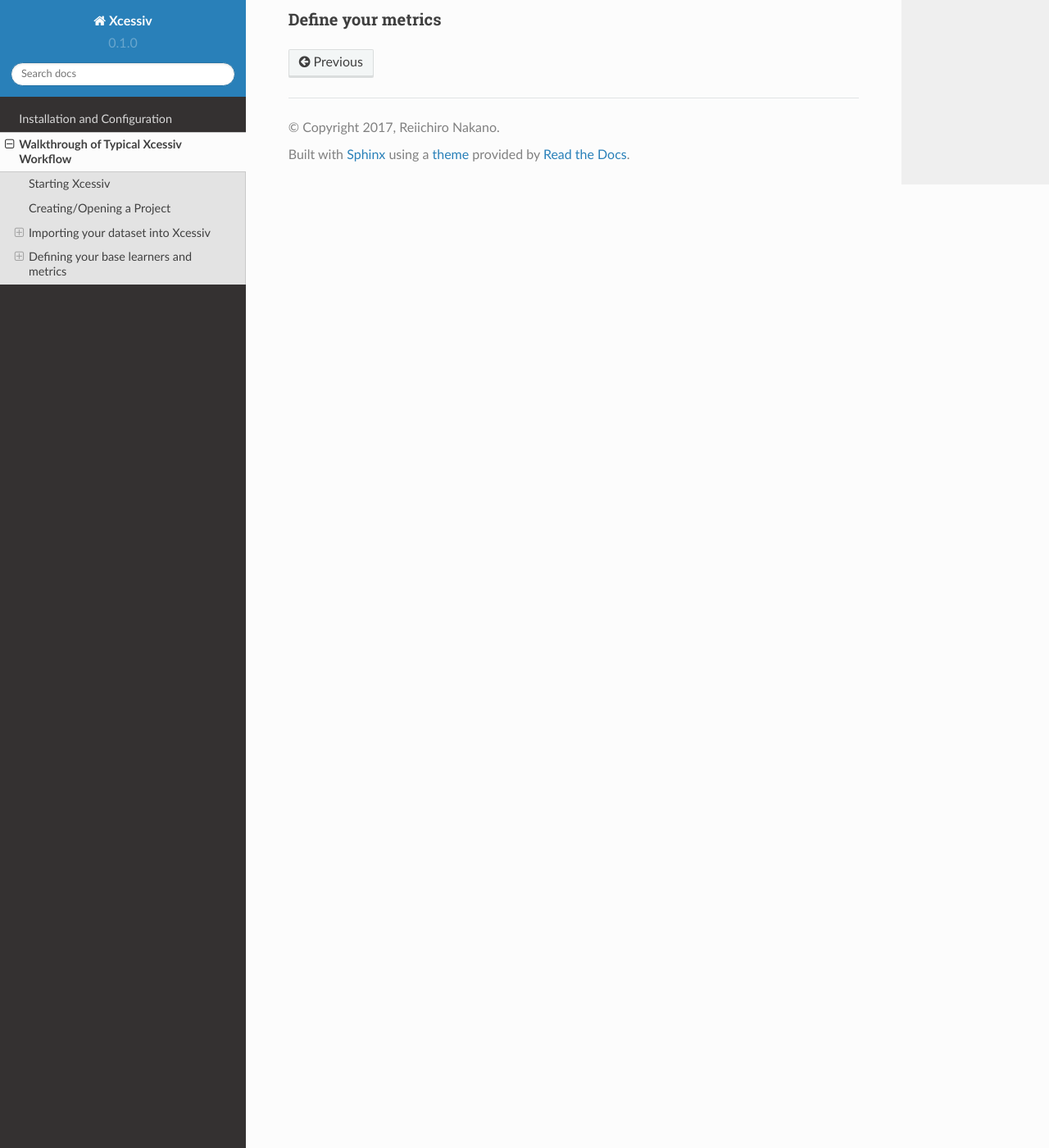
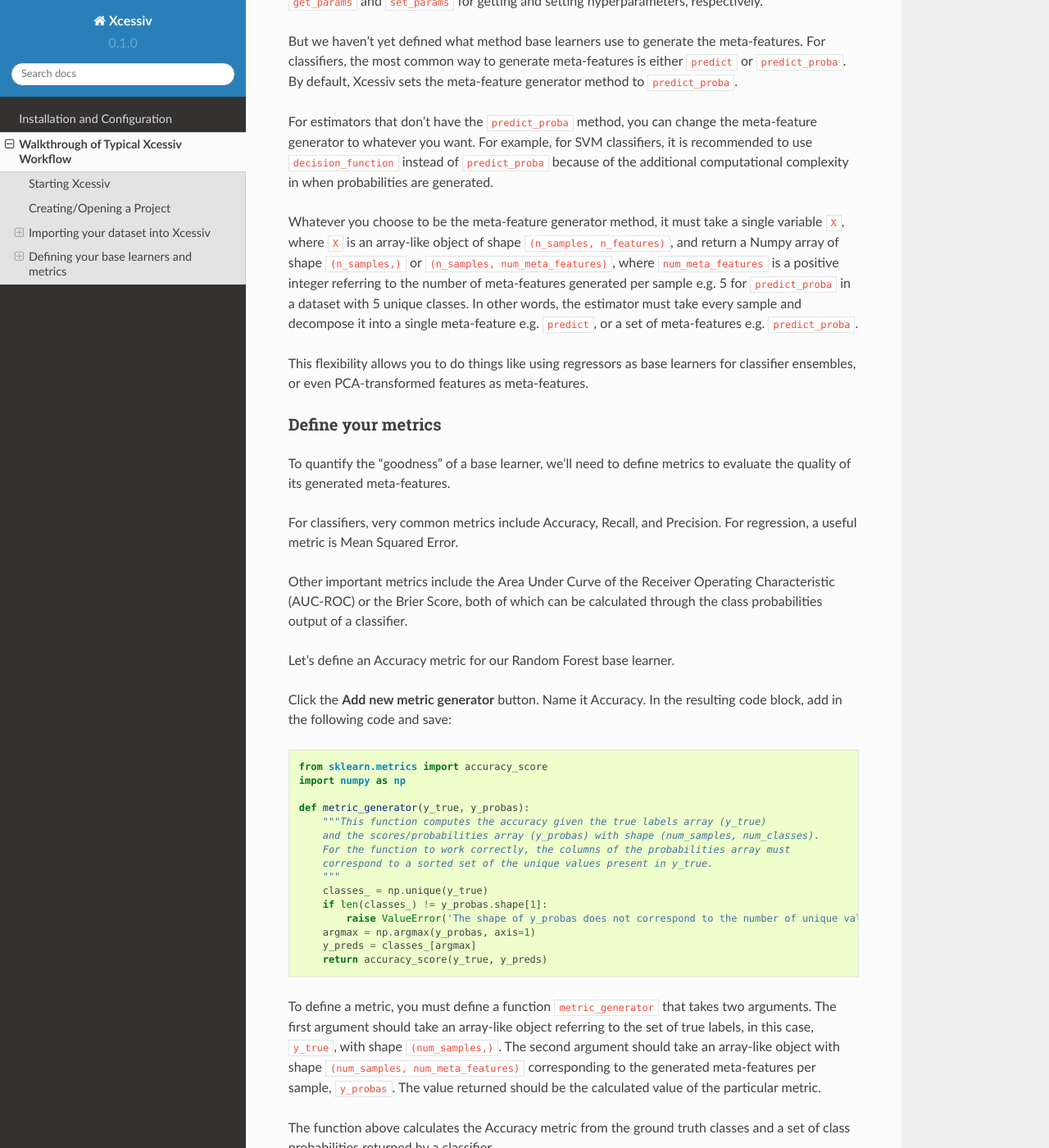
Before and after one commit to reiinakano/xcessiv, a Sphinx documentation site: the page built from docs/walkthrough.rst, in a window 1280 px wide and 1400 px high, scrolled down 6336 px. Shown: the whole window at 82% size. Built offline with Sphinx 7.4.7 and the Read the Docs theme 2.0.0, drawn with Linux system fonts in a browser that asks for light colours; some of the changed text lies outside the part shown.

Commit message:
update docs walkthrough define metrics

```diff
--- a/docs/walkthrough.rst
+++ b/docs/walkthrough.rst
@@ -104,6 +104,10 @@ If you click again on **Calculate Extracted Datasets Statistics**, you will noti
 Defining your base learners and metrics
 ---------------------------------------
 
+.. image:: _static/base_learner_origin.png
+   :align: center
+   :alt: Base learner origins
+
 When you're satisfied with your dataset extraction and meta-feature generation setup, the next step is to define your base learners and the metrics by which you will judge the performance of each base learner.
 
 In Xcessiv, a base learner is an *instance of a class* with the methods ``fit``, ``get_params``, and ``set_params``.
@@ -147,6 +151,13 @@ Here we've defined a pipeline of PCA followed by Random Forest and assigned it t
 
 Again, notice how we've initialized all random seeds to a fixed value.
 
+Predefined base learners
+~~~~~~~~~~~~~~~~~~~~~~~~
+
+Xcessiv contains predefined base learners for the some of the more common base learners such as Random Forest and Logistic Regression.
+
+You can click the **Choose preset learner setting** button to view and use predefined base learners.
+
 Define the meta-feature generator method for a base learner
 ~~~~~~~~~~~~~~~~~~~~~~~~~~~~~~~~~~~~~~~~~~~~~~~~~~~~~~~~~~~
 
@@ -156,9 +167,52 @@ But we haven't yet defined what method base learners use to generate the meta-fe
 
 For estimators that don't have the ``predict_proba`` method, you can change the meta-feature generator to whatever you want. For example, for SVM classifiers, it is recommended to use ``decision_function`` instead of ``predict_proba`` because of the additional computational complexity in when probabilities are generated.
 
-Whatever you choose to be the meta-feature generator method, it must take a single variable ``X``, where ``X`` is an array-like object of shape ``(n_samples, n_features)``, and return a Numpy array of shape ``(n_samples,)`` or ``(n_samples, N)``, where N can be any positive integer. In other words, the estimator must take every sample and decompose it into a single meta-feature e.g. ``predict``, or a set of meta-features e.g. ``predict_proba``.
+Whatever you choose to be the meta-feature generator method, it must take a single variable ``X``, where ``X`` is an array-like object of shape ``(n_samples, n_features)``, and return a Numpy array of shape ``(n_samples,)`` or ``(n_samples, num_meta_features)``, where ``num_meta_features`` is a positive integer referring to the number of meta-features generated per sample e.g. 5 for ``predict_proba`` in a dataset with 5 unique classes. In other words, the estimator must take every sample and decompose it into a single meta-feature e.g. ``predict``, or a set of meta-features e.g. ``predict_proba``.
 
 This flexibility allows you to do things like using regressors as base learners for classifier ensembles, or even PCA-transformed features as meta-features.
 
 Define your metrics
 ~~~~~~~~~~~~~~~~~~~
+
+To quantify the "goodness" of a base learner, we'll need to define metrics to evaluate the quality of its generated meta-features.
+
+For classifiers, very common metrics include Accuracy, Recall, and Precision. For regression, a useful metric is Mean Squared Error.
+
+Other important metrics include the Area Under Curve of the Receiver Operating Characteristic (AUC-ROC) or the Brier Score, both of which can be calculated through the class probabilities output of a classifier.
+
+Let's define an Accuracy metric for our Random Forest base learner.
+
+Click the **Add new metric generator** button. Name it Accuracy. In the resulting code block, add in the following code and save::
+
+   from sklearn.metrics import accuracy_score
+   import numpy as np
+
+   def metric_generator(y_true, y_probas):
+       """This function computes the accuracy given the true labels array (y_true)
+       and the scores/probabilities array (y_probas) with shape (num_samples, num_classes).
+       For the function to work correctly, the columns of the probabilities array must
+       correspond to a sorted set of the unique values present in y_true.
+       """
+       classes_ = np.unique(y_true)
+       if len(classes_) != y_probas.shape[1]:
+           raise ValueError('The shape of y_probas does not correspond to the number of unique values in y_true')
+       argmax = np.argmax(y_probas, axis=1)
+       y_preds = classes_[argmax]
+       return accuracy_score(y_true, y_preds)
+
+To define a metric, you must define a function ``metric_generator`` that takes two arguments. The first argument should take an array-like object referring to the set of true labels, in this case, ``y_true``, with shape ``(num_samples,)``. The second argument should take an array-like object with shape ``(num_samples, num_meta_features)`` corresponding to the generated meta-features per sample, ``y_probas``. The value returned should be the calculated value of the particular metric.
+
+The function above calculates the Accuracy metric from the ground truth classes and a set of class probabilities returned by a classifier.
+
+In the case our meta-feature generator method is set to ``predict``, this is the correct code for calculating Accuracy::
+
+   from sklearn.metrics import accuracy_score
+
+   metric_generator = accuracy_score
+
+Like predefined base learners, Xcessiv comes with a bunch of preset metric generators for some commonly-used metrics. You can use and reuse these for the most common use cases instead of writing your own function every time you define a base learner.
+
+You can add as many valid metrics as you want. These will be calculated everytime the base learner is processed. Let's go ahead and add the preset metric generators "Recall from Scores/Probabilities", "Precision from Scores/Probabilities", and "F1 Score from Scores/Probabilities" with the **Add preset metric generator** button.
+
+Verify your base learner definitions and metrics
+~~~~~~~~~~~~~~~~~~~~~~~~~~~~~~~~~~~~~~~~~~~~~~~~
```
Also changed, not shown: 1 other file.
